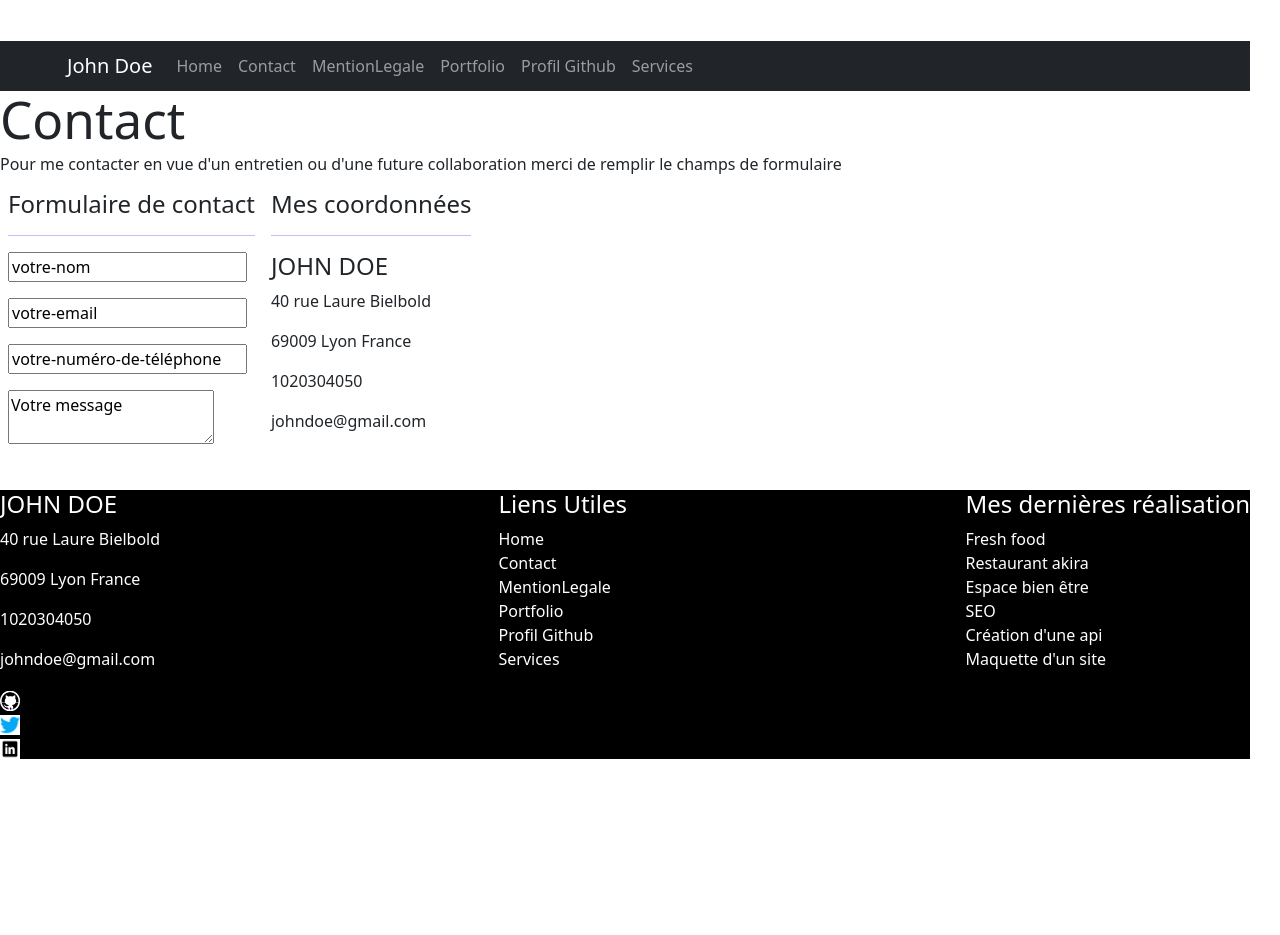
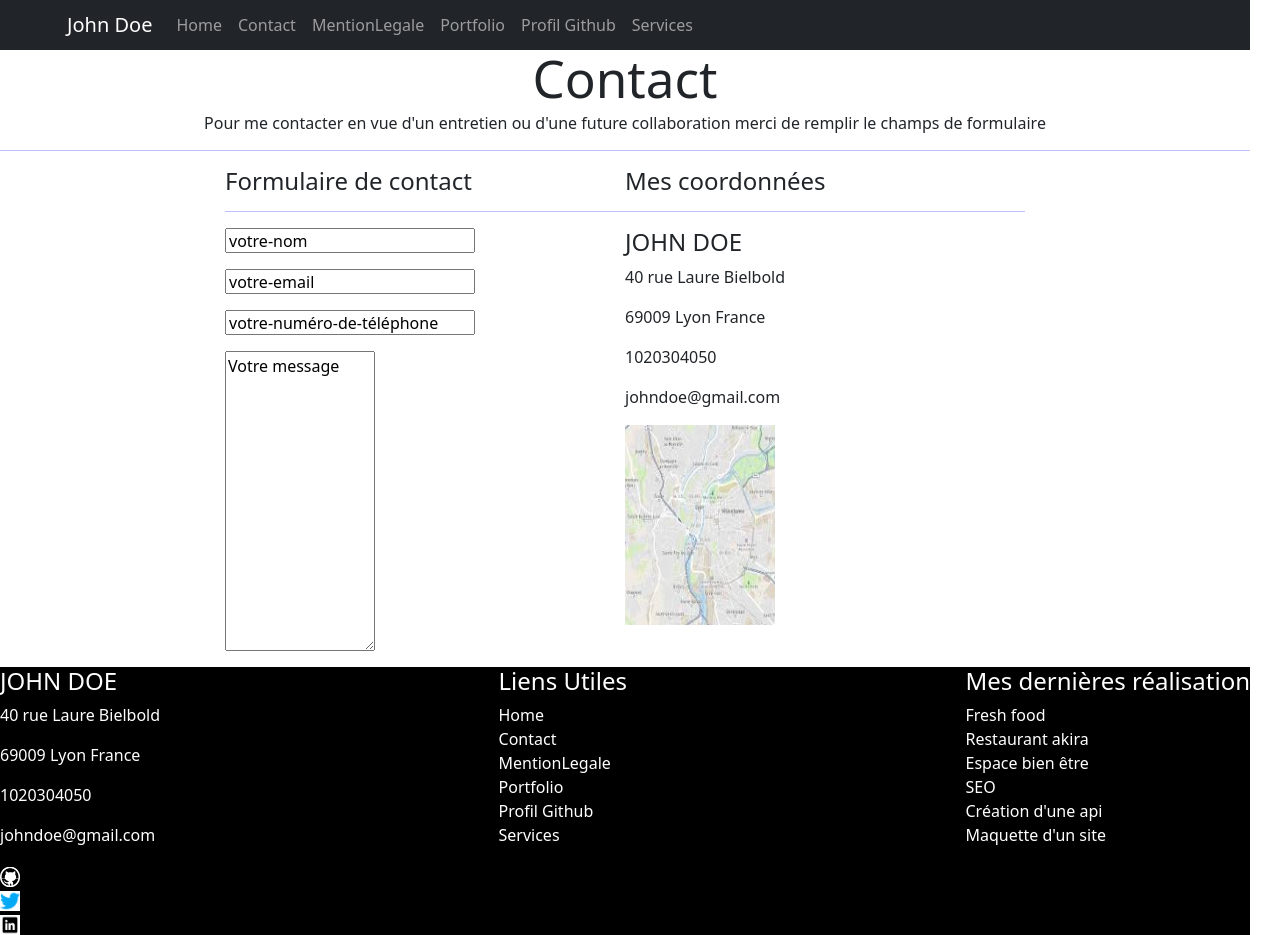
Before and after one commit to kheiraouici/portfolio-cef, a React (Vite) app: page /Contact in a window 1280 px wide. Before the commit the page ends 800 px from the top, so only its background shows below. Built offline with nearby package versions, Linux system fonts and the light colour scheme.

Commit message:
suite correction css

```diff
--- a/src/Pages/Contact.css
+++ b/src/Pages/Contact.css
@@ -1,7 +1,45 @@
 hr{
     color: blue;
+
 }
-#contact{
+#contacte{
     width: 1200px;
     height: 1000px;
+    display: flex;
+    justify-content: center;
 }
+h6{
+    display: flex;
+    justify-content: center;
+}
+.center{
+    display: flex;
+    flex-direction: row;
+    justify-content: center;
+    align-content:space-around;
+    padding-inline: 150px;
+}
+#box{
+    width: 150px;
+    height: 300px;
+}
+.maps{
+    width: 150px;
+    height: 200px;
+}
+.formulaire{
+    width: 400px;
+    height: 500px;
+    border-radius: 20px;
+    border-color: grey;
+}
+.coordonnées{
+    width: 400px;
+    height: 500px;
+    border-radius: 20px;
+    border-color: gray;
+}
+input{
+    height: 25px;
+    width: 250px;
+}
--- a/src/Pages/Contact.jsx
+++ b/src/Pages/Contact.jsx
@@ -11,19 +11,20 @@ const Conct =()=>{
         <h6>Pour me contacter en vue d'un entretien ou d'une future collaboration
             merci de remplir le champs de formulaire
         </h6>
-        <div class="d-flex flex-row bd-highlight mb-3">
-  <div class="p-2 bd-highlight">
+        <hr />
+        <div class="center">
+  <div class="formulaire">
     <h4>Formulaire de contact</h4>
     <hr />
   <form action="#">
    <p> <input type="Votre-nom" value="votre-nom" /></p>
    <p> <input type="votre-Email" value="votre-email" /></p>
-   <p> <input type="Votre numéro de téléphone" value="votre-numéro-de-téléphone" /></p>
-   <p><textarea name="votre-message" id="">Votre message</textarea></p>
+   <p> <input type="Votre-numéro-de-téléphone" value="votre-numéro-de-téléphone" /></p>
+   <p><textarea name="votre-message" id="box">Votre message</textarea></p>
 
   </form>
   </div>
-  <div class="p-2 bd-highlight">
+  <div class="coordonnées">
     <h4>Mes coordonnées</h4>
     <hr />
     <h4>JOHN DOE</h4>
@@ -31,8 +32,8 @@ const Conct =()=>{
                 <address>69009 Lyon France</address>
                 <address>1020304050</address>
                 <address>johndoe@gmail.com</address>
-
-  </div>
+                <img className='maps' src="assets/images/mapsLyon.jpg" alt="" />
+               </div>
 </div>
 </section>
         </>
--- a/src/Pages/Home.css
+++ b/src/Pages/Home.css
@@ -2,25 +2,45 @@
 .separation{
     display: flex;
     flex-direction: row;
+    padding-left: 150px;
+    padding-right: 150px;
+    border: 2px;
+    border-color: grey;
 }
 img {
- width: 150px;
- height: 150px;
+ width: 400px;
+ height: 250px;
 }
 .project{
-    background-image: url(../../public/assets/images/hero-bg.jpg);
-    width: 1300px;
-    height: 400px;
+    background-image: url(../../assets/images/hero-bg.jpg);
+    width: 1250px;
+    height: 350px;
     color: white;
+
+}
+.project h2{
+    display: flex;
+    justify-content: center;
+}
+.project button{
+    background-color: red;
+    color: white ;
+    display: flex;
+    flex-direction: inherit;
+}
+h1{
+    display: flex;
+    justify-content: center;
+
 }
 hr{
     color: blue;
 }
 .left{
-    width: 750px;
+    width: 450px;
 
 }
 .right{
- width: 600px;
+ width: 500px;
 
 }
--- a/src/Pages/Home.jsx
+++ b/src/Pages/Home.jsx
@@ -9,13 +9,17 @@ const Home = ()=> {
      <div className="project">
       <h1>Bonjour je suis JOHN DOE</h1>
       <h2>Développeur web full stack</h2>
+      <button>en savoir plus</button>
      </div>
      <section className="separation">
    <div className="left">
-    <hr />
+
       <article>
+
+        <h2>à propos de moi</h2>
+        <hr />
         <img src="assets/images/john-doe-about.jpg" alt="" />
-        <h2>à propos de moi</h2>
+
         <p>Lorem ipsum dolor, sit amet consectetur adipisicing elit. Aspernatur explicabo facilis accusamus velit quidem laboriosam labore autem eaque distinctio, blanditiis iure
            excepturi laborum nostrum ad deleniti ullam cumque, sapiente unde?
           Lorem ipsum dolor sit amet consectetur adipisicing elit.
--- a/src/Pages/MentionLegale.jsx
+++ b/src/Pages/MentionLegale.jsx
@@ -3,7 +3,7 @@ import Accordion from 'react-bootstrap/Accordion';
 
 function MentionLegale () {
   return (
-    <><div><h1>Mentions légales</h1></div>
+    <><div id='accordeon'><h1>Mentions légales</h1>
     <hr />
 
     <Accordion defaultActiveKey="0">
@@ -38,7 +38,7 @@ function MentionLegale () {
 
        </Accordion>
 
-
+   </div>
 
     </>
 
--- a/src/Pages/Portfolio.css
+++ b/src/Pages/Portfolio.css
@@ -5,3 +5,11 @@
 button{
   background-color: gray;
 }
+.gestion{
+  justify-content: center;
+  padding-left: 150px;
+}
+h3{
+  display: flex;
+  justify-content: center;
+}
--- a/src/Pages/Portfolio.jsx
+++ b/src/Pages/Portfolio.jsx
@@ -5,6 +5,7 @@ const Realisation =() => {
 
      <h1>Portfolio</h1>
      <h3>Voici quelques unes de mes créations</h3>
+     <section className="gestion">
      <div class="d-flex flex-row bd-highlight mb-3">
   <div class="p-2 bd-highlight">
     <img className="portfolio" src="./assets/images/portfolio/fresh-food.jpg" alt="fruits-legumes" />
@@ -51,6 +52,7 @@ const Realisation =() => {
     <span>Réalisation avec figma</span>
   </div>
 </div>
+</section>
      </>
     )
 }
--- a/src/Pages/ProfilGithub.css
+++ b/src/Pages/ProfilGithub.css
@@ -1,26 +1,26 @@
 .back{
-    background-image: url(../../public/assets/images/hero-bg.jpg);
-    color: white;
+    background-image: url(../../assets/images/hero-bg.jpg);
+
+
+
+}
+.back .cadrage{
+    width: 600px;
+    height:600px ;
+    background-color: black;
+     display: flex;
+     flex-direction: column;
+   margin-left: 200px;
+   color: white;
+
 }
 
-.profilGithubA{
-    background-image: url(../../public/assets/images/hero-bg.jpg);
-    width: 1200px;
-    height: 700px;
-    color: white;
-    }
-    .profilGithub2{
-     width:  50px;
-     height: 100px;
-     background-image: url(../../public/assets/images/hero-bg.jpg);
-    }
-    .bordereau{
-     width: 1200px;
-     height: 60px;
-    }
-
-    body{
-        width: auto;
-        height: auto;
-
-    }
+.github h6{
+    display: flex;
+    justify-content: center;
+    padding :300px;
+}
+.cadrage{
+    display: flex;
+    flex-direction: row;
+}
--- a/src/Pages/ProfilGithub.jsx
+++ b/src/Pages/ProfilGithub.jsx
@@ -3,16 +3,17 @@ import "./ProfilGithub.css"
 const Profilgit =()=>{
     return(
         <>
-        <img className="bordereau" src="./assets/images/banner.jpg" alt="banniere" />
         <div>
             <section className="back">
-        <div class="d-flex flex-row bd-highlight mb-3">
-            <h1>Mon profil Github</h1>
-  <div class="p-2 bd-highlight">
 
-  </div>
-  <div class="p-2 bd-highlight">
-  <h2>John DOE</h2>
+      <div class="cadrage">
+
+   <h6>Mon profil Github</h6>
+   /**je n'ai pas trouvé la photo du chat. je me suis permis de poser celle là */
+   <img src="../assets/images/github.jpg" alt="" />
+
+
+  <h6>John DOE</h6>
   <hr />
  <a href="http://www.google/map"></a>
  <hr />
@@ -21,9 +22,9 @@ const Profilgit =()=>{
   <span>Repository: 1</span>
   <hr />
   <span>Followers:0</span>
+  <button className="button">fermer</button>
   </div>
 
-</div>
 </section>
         </div>
 
--- a/src/Pages/Services.css
+++ b/src/Pages/Services.css
@@ -6,6 +6,10 @@ h1{
     justify-content: center;
 }
 .icon1{
-    width: 100px;
-    height: 100px;
+    width: 20px;
+    height: 20px;
 }
+h5{
+  display: flex;
+  justify-content: center;
+}
--- /dev/null
+++ b/src/Pages/mentionLegale.css
@@ -0,0 +1,4 @@
+#accordeon{
+    width: 1200 px;
+    height: 700px;
+}
```
Also changed, not shown: public/assets/images/github.jpg (added), public/assets/images/mapsLyon.jpg (added).
